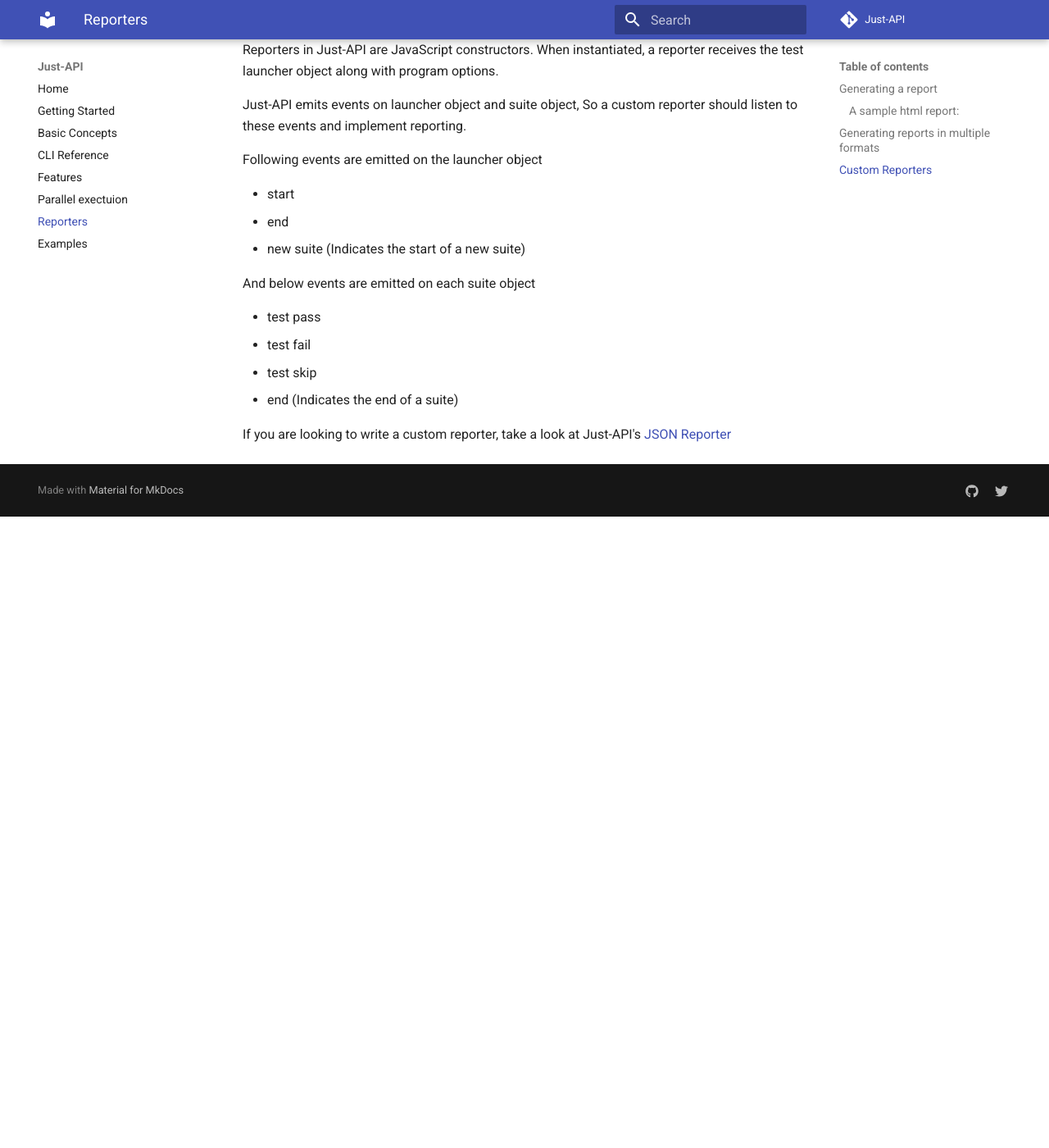
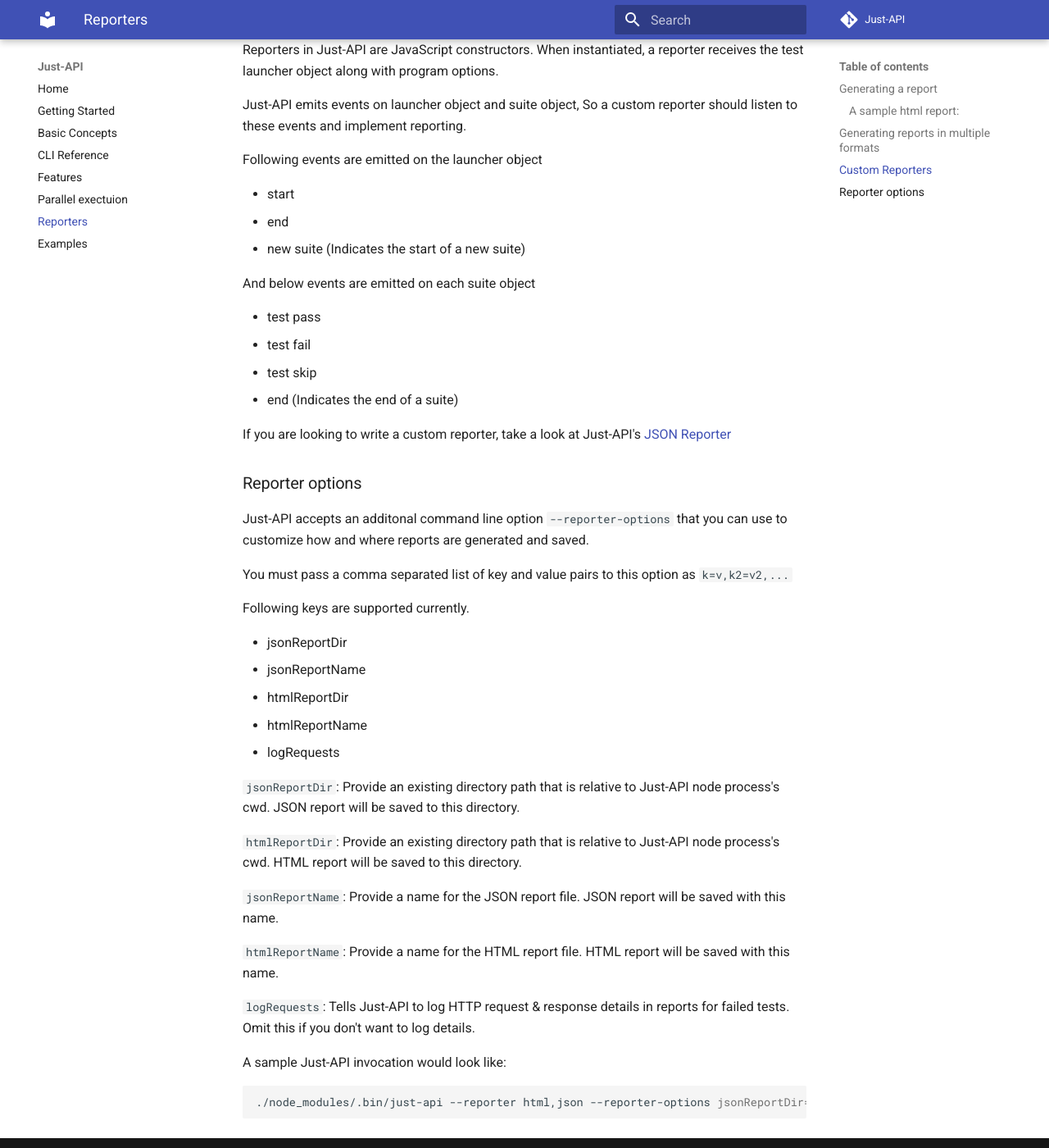
Before and after one commit to kiranz/just-api, an MkDocs documentation site: the page built from docs/docs/reporters.md, in a window 1280 px wide and 1400 px high, scrolled down 1292 px. Shown: the whole window at 82% size. Built offline with MkDocs 1.6.1 and Material for MkDocs 9.7.7, drawn with Linux system fonts in a browser that asks for light colours; comment, search, counter and statistics services are not loaded; old or Windows-style settings are respelled for this version of MkDocs; before the commit the page ends 1922 px from its top, so only the background shows below that.

Commit message:
Documented reproter options

````diff
--- a/docs/docs/reporters.md
+++ b/docs/docs/reporters.md
@@ -60,3 +60,35 @@
   - end (Indicates the end of a suite)
 
 If you are looking to write a custom reporter, take a look at Just-API's [JSON Reporter](https://github.com/kiranz/just-api/blob/master/lib/reporters/json.js)
+
+### Reporter options ###
+
+Just-API accepts an additonal command line option `--reporter-options` that you can use to customize how and where reports are generated and saved.
+
+You must pass a comma separated list of key and value pairs to this option as `k=v,k2=v2,...`
+
+Following keys are supported currently.
+
+  - jsonReportDir
+  - jsonReportName
+  - htmlReportDir
+  - htmlReportName
+  - logRequests
+
+`jsonReportDir`: Provide an existing directory path that is relative to Just-API node process's cwd. JSON report will be saved to this directory.
+
+`htmlReportDir`: Provide an existing directory path that is relative to Just-API node process's cwd. HTML report will be saved to this directory.
+
+`jsonReportName`: Provide a name for the JSON report file. JSON report will be saved with this name.
+
+`htmlReportName`: Provide a name for the HTML report file. HTML report will be saved with this name.
+
+`logRequests`: Tells Just-API to log HTTP request & response details in reports for failed tests. Omit this if you don't want to log details.
+
+
+A sample Just-API invocation would look like:
+
+
+```sh
+./node_modules/.bin/just-api --reporter html,json --reporter-options jsonReportDir=reports,jsonReportName=json-report,htmlReportDir=reports,htmlReportName=html-report,logRequests
+```
````
